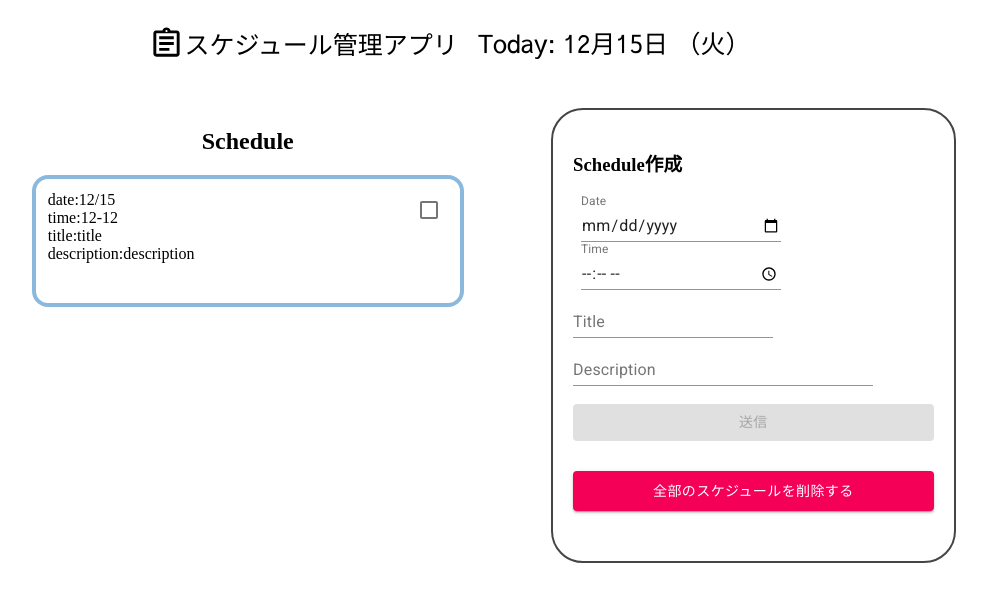
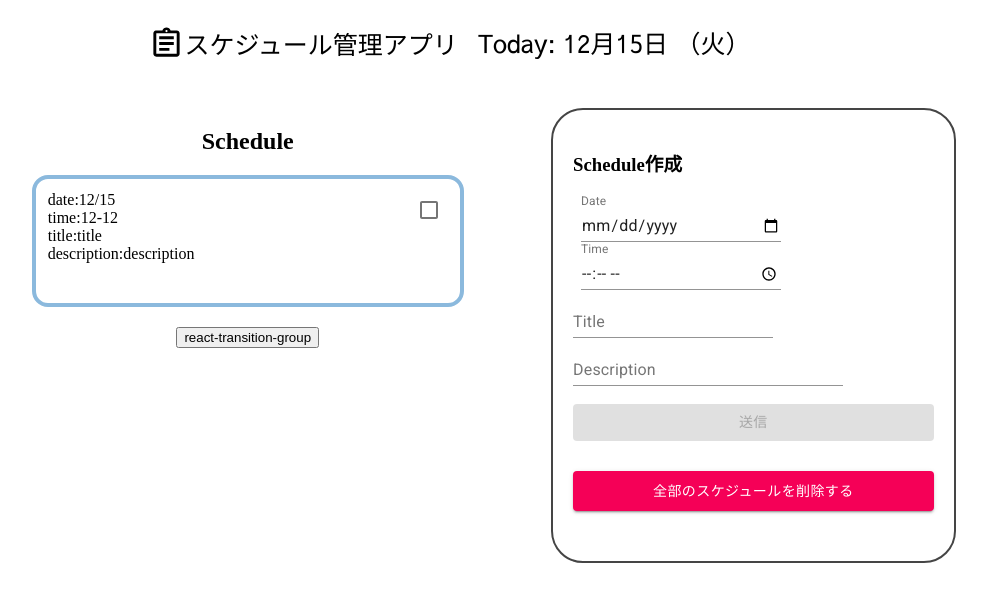
Before and after one commit to kannoRyo/dateForm, a React (Create React App) app: page / in a window 1280 px wide. Shown: the top 602 px of the page, without its empty margins (190-1177 px from the left). Built offline with nearby package versions, Linux system fonts and the light colour scheme.

Commit message:
modal機能作成

```diff
--- a/src/components/App.js
+++ b/src/components/App.js
@@ -1,4 +1,4 @@
-import React,{useReducer, useEffect} from 'react'
+import React,{useReducer, useEffect,useState} from 'react'
 import { makeStyles } from '@material-ui/core'
 
 import reducer from '../reducer/schedules'
@@ -6,11 +6,11 @@ import{ADD_SCHEDULE} from '../action/index'
 
 import Nav from './Nav'
 import ScheduleBoard from './ScheduleBoard'
-import InputSchedule from "./InputSchedule"
+import InputSchedule from "./InputSchedule.js"
 
 const dayjs = require('dayjs')
 
-const useStyles = makeStyles({
+const useStyles = makeStyles((theme)=>({
   root:{
     display:"grid",
     height:'100vh',
@@ -30,6 +30,7 @@ const useStyles = makeStyles({
     paddingTop:'30px',
     gridRow: "2/3",
     gridColumn: "1/2",
+    textAlign:'center',
   },
   inputSchedule:{
     paddingTop:'30px',
@@ -39,19 +40,55 @@ const useStyles = makeStyles({
   board:{
     width: '400px',
     height: '100px',
-    margin:'20px',
+    margin:'20px auto',
     borderRadius:'16px',
     padding:'12px',
     display:'flex',
     justifyContent:'space-between',
-    border: '4px solid #8bb9dd'
+    border: '4px solid #8bb9dd',
+  },
+  modal:{
+    display: 'flex',
+    alignItems: 'center',
+    justifyContent: 'center',
+  },
+  paper:{
+    position: 'absolute',
+    width: 400,
+    backgroundColor: theme.palette.background.paper,
+    border: '2px solid #000',
+    boxShadow: theme.shadows[5],
+    padding: theme.spacing(2, 4, 3),
   }
-})
+}))
 
-function App() {
+const rand = ()=> {
+  return Math.round(Math.random() * 20) - 10;
+}
+
+const  getModalStyle = ()=> {
+  const top = 50 + rand();
+  const left = 50 + rand();
+
+  return {
+    top: `${top}%`,
+    left: `${left}%`,
+    transform: `translate(-${top}%, -${left}%)`,
+  };
+}
+
+const  App = ()=> {
   const classes = useStyles()
   const [state, dispatch] = useReducer(reducer, [])
-  // console.log(state)
+  const [modalStyle] = useState(getModalStyle)
+  const [isOpen, setIsOpen] = useState(false)
+
+  const handleToggle = (e)=>{
+    e.preventDefault()
+
+    setIsOpen(!isOpen)
+    console.log(isOpen)
+  }
 
   useEffect(()=>{
     dispatch({
@@ -66,8 +103,18 @@ function App() {
   return (
     <div className={classes.root}>
       <Nav nav={classes.nav}/>
-      <ScheduleBoard scheduleBoard={classes.scheduleBoard}  dispatch={dispatch} state={state} board={classes.board}/>
-      <InputSchedule inputSchedule={classes.inputSchedule}  dispatch={dispatch} state={state}/>
+      <ScheduleBoard
+        scheduleBoard={classes.scheduleBoard}
+        dispatch={dispatch}
+        state={state}
+        board={classes.board}
+        paper={classes.paper}
+        isOpen={isOpen}
+        handleToggle={(e)=> handleToggle(e)}
+        modalStyle={modalStyle}
+        modal={classes.modal}
+       />
+      <InputSchedule inputSchedule={classes.inputSchedule}  dispatch={dispatch} state={state} />
     </div>
   );
 }
--- a/src/components/InputDescription.js
+++ b/src/components/InputDescription.js
@@ -3,7 +3,7 @@ import TextField from '@material-ui/core/TextField';
 
 const InputDescription = ({inputDescription,description,handleDescription})=>{
     return(
-        <TextField value={description} onChange={handleDescription} id="standard-basic" label="Description" className={inputDescription}/>
+        <TextField value={description} onChange={handleDescription} label="Description" className={inputDescription}/>
     )
 }
 
--- a/src/components/InputSchedule.JS
+++ b/src/components/InputSchedule.JS
@@ -36,7 +36,7 @@ const useStyles = makeStyles((theme) => ({
         width:200,
     },
     inputDescription:{
-        width:300,
+        width:270,
     },
   }));
 
--- a/src/components/ScheduleBoard.js
+++ b/src/components/ScheduleBoard.js
@@ -1,17 +1,27 @@
 import React from 'react'
 import ScheduleElement from './ScheduleElement'
 
-const ScheduleBoard = ({scheduleBoard,state,dispatch,board})=>{
+const ScheduleBoard = ({scheduleBoard,state,dispatch,board,paper,isOpen, handleToggle,modalStyle,modal})=>{
     return(
         <>
-        <div className={scheduleBoard} Align="center">
+        <div className={scheduleBoard} >
             <h2>Schedule</h2>
             {
                 state.length
                 ?
                     state.map((schedule,i)=>{
                         return(
-                            <ScheduleElement  schedule={schedule} board={board} key={i} dispatch={dispatch} />
+                            <ScheduleElement
+                                schedule={schedule}
+                                board={board}
+                                key={i}
+                                dispatch={dispatch}
+                                paper={paper}
+                                isOpen={isOpen}
+                                handleToggle={handleToggle}
+                                modalStyle={modalStyle}
+                                modal={modal}
+                            />
                         )
                     })
                 :
--- a/src/components/ScheduleElement.js
+++ b/src/components/ScheduleElement.js
@@ -1,15 +1,24 @@
-import React　from 'react'
+import React 　from 'react'
 import {DELETE_SCHEDULE} from '../action/index'
 
-import Checkbox from '@material-ui/core/Checkbox';
+import {Checkbox,Modal,Fade,Backdrop} from '@material-ui/core';
 
-const scheduleElement = ({schedule,board,dispatch})=>{
+const scheduleElement = ({schedule,board,dispatch,paper,isOpen,handleToggle,modalStyle,modal})=>{
     const month = schedule.date.substring(5,7)
     const date = schedule.date.substring(8)
     const time = schedule.time
     const title = schedule.title
     const description = schedule.description
     const id = schedule.id
+
+    // const body = (
+    //     <div style={modalStyle} className={modal}>
+    //       <h2 id="simple-modal-title">Text in a modal</h2>
+    //       <p id="simple-modal-description">
+    //         Duis mollis, est non commodo luctus, nisi erat porttitor ligula.
+    //       </p>
+    //     </div>
+    //   );
 
     const deleteSchedule = (e) =>{
         e.preventDefault()
@@ -23,9 +32,11 @@ const scheduleElement = ({schedule,board,dispatch})=>{
         })
     }
 
+
     return(
+        <>
         <div className={board}>
-            <p Align="left" style={{margin:'0'}}>
+            <p  style={{margin:'0',textAlign:'left'}}>
                 date:{`${month}/${date}`} <br/>
                 time:{time} <br/>
                 title:{title} <br/>
@@ -34,6 +45,29 @@ const scheduleElement = ({schedule,board,dispatch})=>{
             {/* <input type="checkbox"  onChange={(e)=>deleteSchedule(e)} checked={false}/> */}
             <Checkbox  onChange={(e)=>deleteSchedule(e)}  color="default" style={{width:'20px',height:'20px'}} checked={false}/>
         </div>
+        <button type="button" onClick={handleToggle}>
+        react-transition-group
+      </button>
+      <Modal
+        aria-labelledby="transition-modal-title"
+        aria-describedby="transition-modal-description"
+        className={modal}
+        open={isOpen}
+        onClose={handleToggle}
+        closeAfterTransition
+        BackdropComponent={Backdrop}
+        BackdropProps={{
+          timeout: 500,
+        }}
+      >
+        <Fade in={isOpen}>
+          <div className={paper}>
+            <h2 id="transition-modal-title">Transition modal</h2>
+            <p id="transition-modal-description">react-transition-group animates me.</p>
+          </div>
+        </Fade>
+      </Modal>
+        </>
     )
 }
 
```
Also changed, not shown: 1 other file (tests, documents, lock files or other folders).
